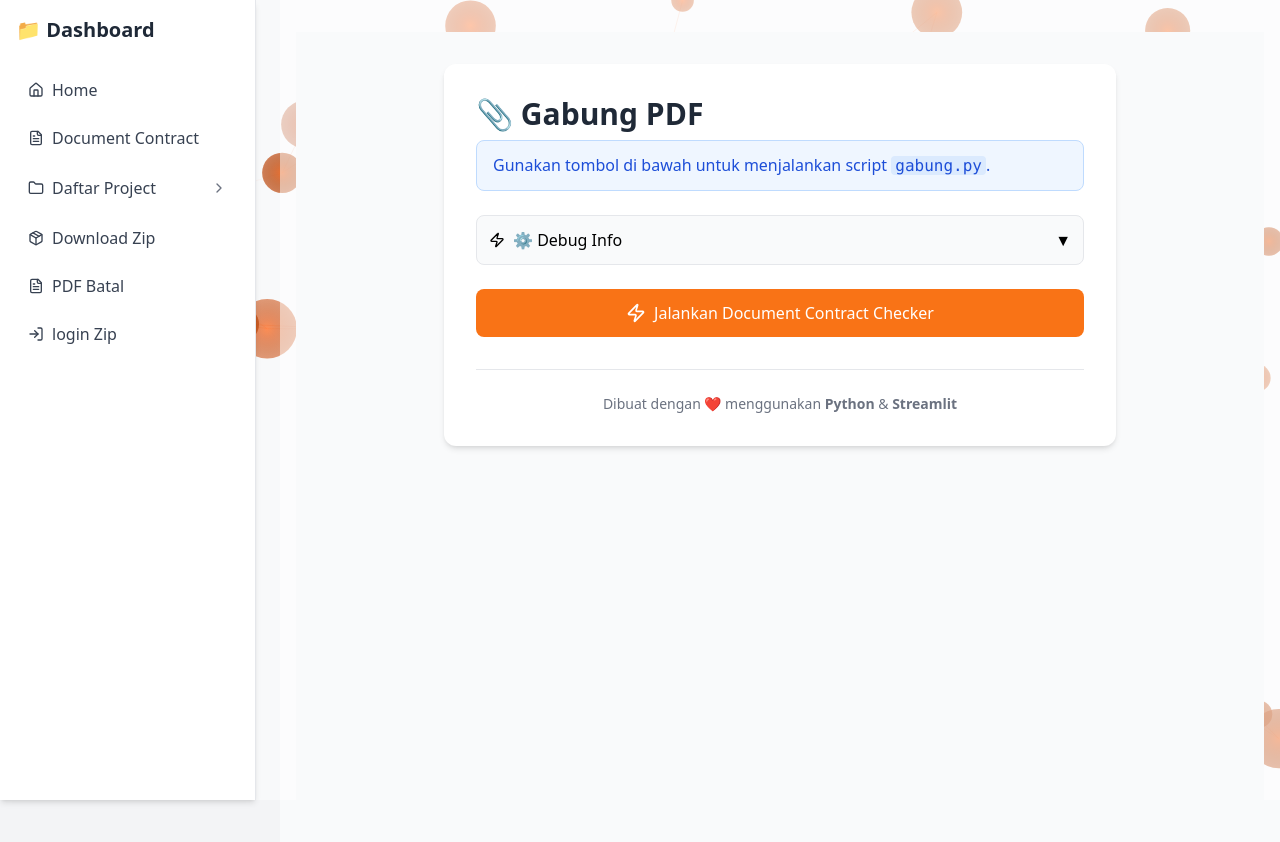
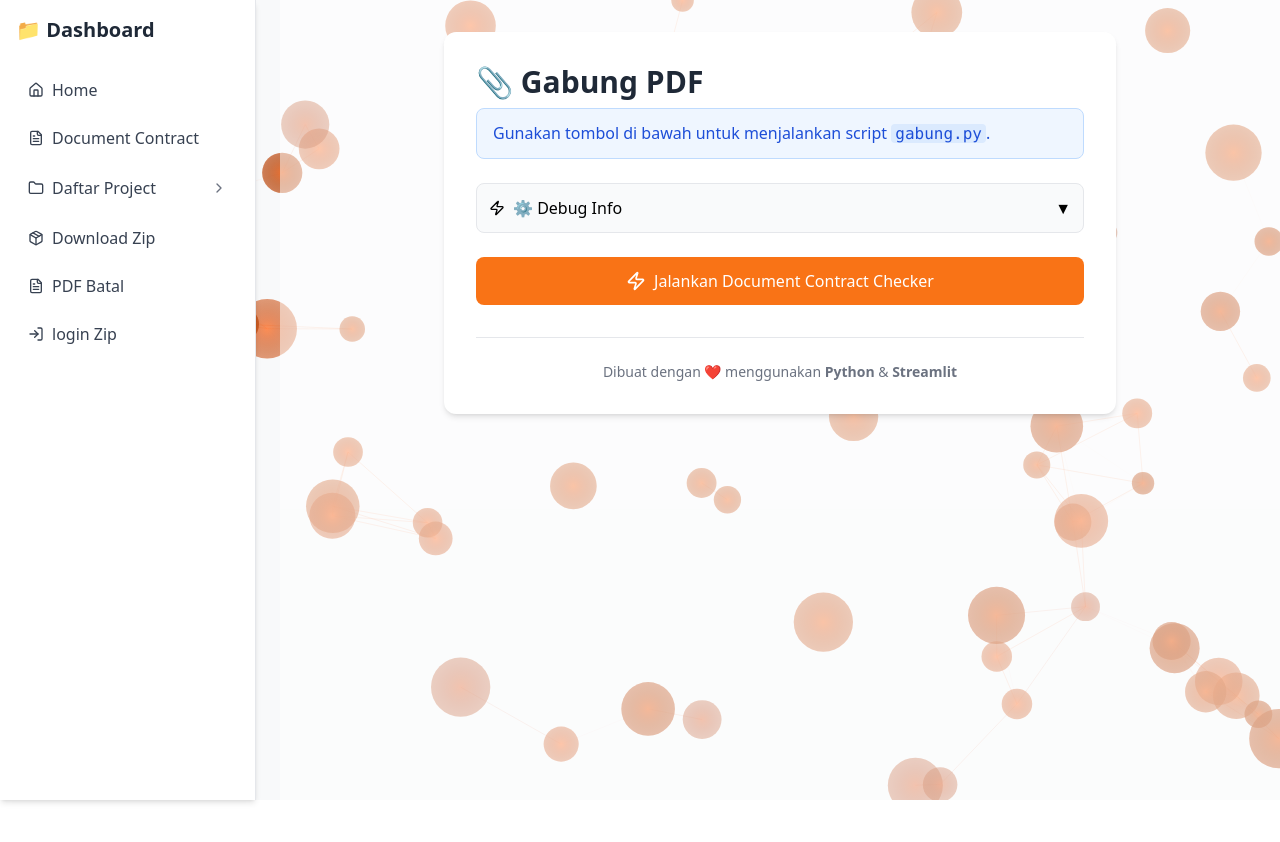
Before and after one commit to HanifBocil12/rash, a React (Vite) app: page /gabung_pdf in a window 1280 px wide. Shown: the top 842 px of the page. After the commit the page ends 800 px from the top, so only its background shows below. Built offline with nearby package versions, Linux system fonts and the light colour scheme.

Commit message:
min hitg

```diff
--- a/src/pages/gabung_pdf.jsx
+++ b/src/pages/gabung_pdf.jsx
@@ -40,7 +40,7 @@ export default function Gabung_Pdf() {
     <div className="relative min-h-screen overflow-hidden">
         <Liquid />
         <div className="relative z-10 min-h-screen bg-white/50 py-8 px-4">
-            <div className="min-h-screen bg-gray-50 py-8 px-4">
+
                 <div className="max-w-2xl mx-auto bg-white rounded-xl shadow-md p-6 md:p-8">
                     <h1 className="text-2xl md:text-3xl font-bold text-gray-800 mb-2">📎 Gabung PDF</h1>
                     <div className="bg-blue-50 border border-blue-200 text-blue-700 px-4 py-3 rounded-lg mb-6">
@@ -112,7 +112,7 @@ export default function Gabung_Pdf() {
                     Dibuat dengan ❤️ menggunakan <strong>Python</strong> & <strong>Streamlit</strong>
                     </div>
                 </div>
-            </div>
+
         </div>
     </div>
   );
```
Lines whose indentation alone changed are shown as unchanged.
